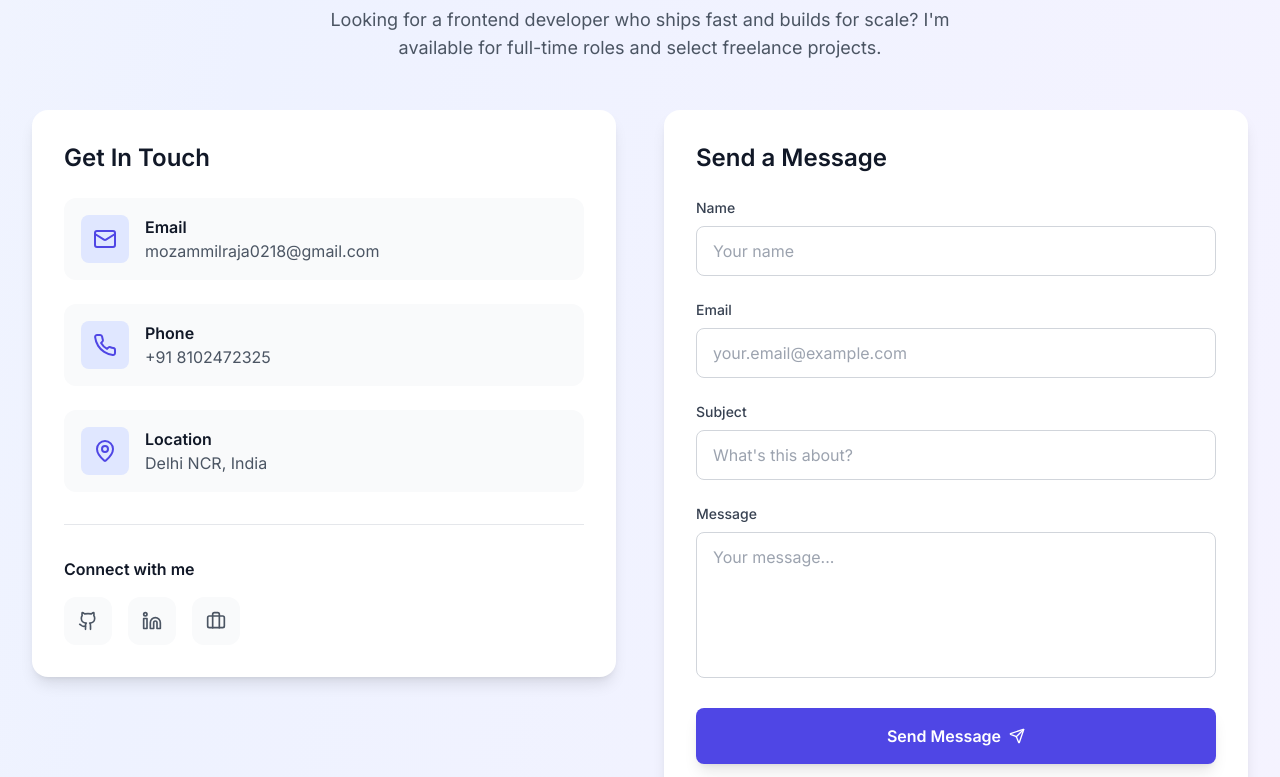
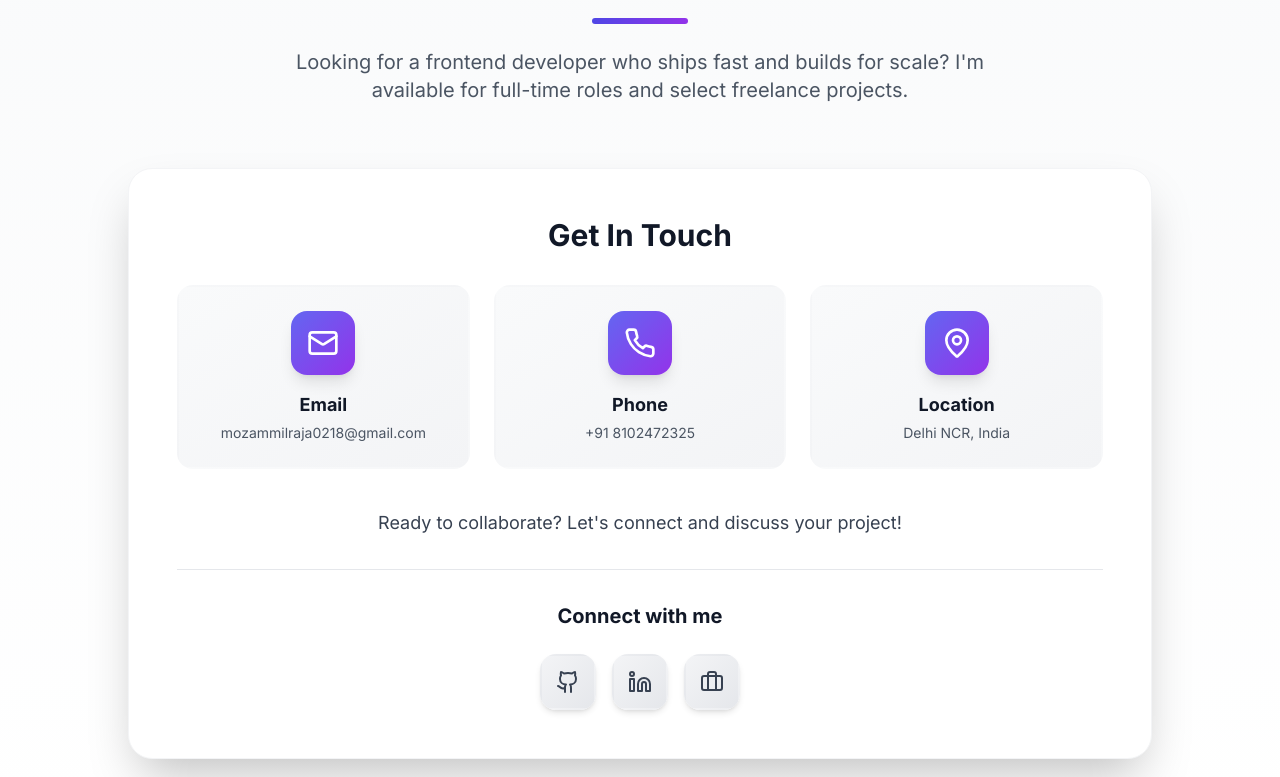
Before and after one commit to mozammilrja/mozammil_portfolio, a Next.js app: page / in a window 1280 px wide. Shown: the part 4763-5540 px from the top of the page. Built offline with nearby package versions, Linux system fonts and the light colour scheme.

Commit message:
remove contacs

```diff
--- a/components/Contact.tsx
+++ b/components/Contact.tsx
@@ -1,76 +1,39 @@
 "use client";
-import { useRef, useState, useCallback } from "react";
-import emailjs from "@emailjs/browser";
 import {
   Mail,
   Phone,
   MapPin,
   Github,
   Linkedin,
-  Send,
-  CheckCircle,
   Briefcase,
 } from "lucide-react";
 import { LINKS } from "@/lib/data/links";
 
 const Contact = () => {
-  const form = useRef<HTMLFormElement>(null);
-  const [success, setSuccess] = useState(false);
-  const [loading, setLoading] = useState(false);
-
-  const sendEmail = useCallback(
-    (e: React.FormEvent) => {
-      e.preventDefault();
-      if (!form.current) return;
-
-      setLoading(true);
-
-      emailjs
-        .sendForm(
-          process.env.NEXT_PUBLIC_EMAILJS_SERVICE_ID!,
-          process.env.NEXT_PUBLIC_EMAILJS_TEMPLATE_ID!,
-          form.current,
-          process.env.NEXT_PUBLIC_EMAILJS_PUBLIC_KEY!
-        )
-        .then(() => {
-          setSuccess(true);
-          form.current?.reset();
-        })
-        .catch((error) => console.error("FAILED...", error))
-        .finally(() => {
-          setLoading(false);
-          setTimeout(() => setSuccess(false), 5000);
-        });
-    },
-    [form]
-  );
-
   return (
     <section
       id="contact"
-      className="py-16 px-4 sm:px-6 lg:px-8">
-      <div className="max-w-7xl mx-auto">
+      className="py-20 px-4 sm:px-6 lg:px-8 bg-gradient-to-b from-gray-50 to-white dark:from-gray-900 dark:to-gray-800">
+      <div className="max-w-5xl mx-auto">
         {/* Heading */}
-        <div className="text-center mb-12">
-          <h2 className="text-3xl sm:text-4xl font-bold text-gray-900 dark:text-white mb-4">
+        <div className="text-center mb-16">
+          <h2 className="text-4xl sm:text-5xl font-bold text-gray-900 dark:text-white mb-6 leading-tight">
             Let&apos;s Build Something Great
           </h2>
-          <div className="w-20 h-1 bg-indigo-600 dark:bg-indigo-400 mx-auto mb-4" />
-          <p className="text-gray-600 dark:text-gray-300 text-lg max-w-2xl mx-auto">
+          <div className="w-24 h-1.5 bg-gradient-to-r from-indigo-600 to-purple-600 dark:from-indigo-400 dark:to-purple-400 mx-auto mb-6 rounded-full" />
+          <p className="text-gray-600 dark:text-gray-300 text-lg sm:text-xl max-w-3xl mx-auto leading-relaxed">
             Looking for a frontend developer who ships fast and builds for scale?
             I&apos;m available for full-time roles and select freelance projects.
           </p>
         </div>
 
-        <div className="grid grid-cols-1 lg:grid-cols-2 gap-12">
-          {/* Contact Info */}
-          <div className="space-y-8">
-            <div className="bg-white dark:bg-gray-800 rounded-2xl shadow-lg p-8 overflow-hidden">
-              <h3 className="text-2xl font-semibold text-gray-900 dark:text-white mb-6">
+        {/* Contact Info Card */}
+        <div className="bg-white dark:bg-gray-800 rounded-3xl shadow-2xl p-8 sm:p-12 border border-gray-100 dark:border-gray-700">
+          <h3 className="text-3xl font-bold text-gray-900 dark:text-white mb-8 text-center">
             Get In Touch
           </h3>
 
-              <div className="space-y-6">
+          <div className="grid grid-cols-1 md:grid-cols-3 gap-6 mb-10">
             {[
               {
                 label: "Email",
@@ -96,17 +59,16 @@ const Contact = () => {
                 <a
                   key={item.label}
                   href={item.href}
-                      className="flex items-center gap-4 p-4 rounded-xl transition-all duration-300 bg-gray-50 dark:bg-gray-900/50 hover:bg-indigo-50 dark:hover:bg-indigo-900/20 border border-transparent hover:border-indigo-100 dark:hover:border-indigo-900 group"
+                  className="flex flex-col items-center text-center gap-4 p-6 rounded-2xl transition-all duration-300 bg-gradient-to-br from-gray-50 to-gray-100 dark:from-gray-900/50 dark:to-gray-900/30 hover:from-indigo-50 hover:to-purple-50 dark:hover:from-indigo-900/20 dark:hover:to-purple-900/20 border-2 border-transparent hover:border-indigo-200 dark:hover:border-indigo-800 group transform hover:-translate-y-1 hover:shadow-lg"
                   aria-label={item.label}>
-                      <div
-                        className="w-12 h-12 flex-shrink-0 bg-indigo-100 dark:bg-indigo-900/50 rounded-lg flex items-center justify-center group-hover:scale-110 transition-transform duration-300">
-                        <Icon className="w-6 h-6 text-indigo-600 dark:text-indigo-400" />
+                  <div className="w-16 h-16 flex-shrink-0 bg-gradient-to-br from-indigo-500 to-purple-600 dark:from-indigo-600 dark:to-purple-700 rounded-2xl flex items-center justify-center group-hover:scale-110 transition-transform duration-300 shadow-lg">
+                    <Icon className="w-8 h-8 text-white" />
                   </div>
                   <div className="min-w-0">
-                        <p className="font-semibold text-gray-900 dark:text-white group-hover:text-indigo-600 dark:group-hover:text-indigo-400 transition-colors">
+                    <p className="font-bold text-lg text-gray-900 dark:text-white mb-1">
                       {item.label}
                     </p>
-                        <p className="text-gray-600 dark:text-gray-300 truncate">
+                    <p className="text-gray-600 dark:text-gray-300 text-sm break-words">
                       {item.value}
                     </p>
                   </div>
@@ -115,12 +77,19 @@ const Contact = () => {
             })}
           </div>
 
+          {/* Call to Action */}
+          <div className="text-center mb-8">
+            <p className="text-gray-700 dark:text-gray-300 text-lg mb-6">
+              Ready to collaborate? Let&apos;s connect and discuss your project!
+            </p>
+          </div>
+
           {/* Social Links */}
-              <div className="mt-8 pt-8 border-t border-gray-200 dark:border-gray-700">
-                <h4 className="font-semibold text-gray-900 dark:text-white mb-4">
+          <div className="pt-8 border-t border-gray-200 dark:border-gray-700">
+            <h4 className="font-bold text-xl text-gray-900 dark:text-white mb-6 text-center">
               Connect with me
             </h4>
-                <div className="flex space-x-4">
+            <div className="flex justify-center space-x-4">
               {[
                 { href: LINKS.github, icon: Github, label: "GitHub" },
                 { href: LINKS.linkedin, icon: Linkedin, label: "LinkedIn" },
@@ -131,84 +100,12 @@ const Contact = () => {
                   href={item.href}
                   target="_blank"
                   rel="noopener noreferrer"
-                      className="w-12 h-12 flex-shrink-0 bg-gray-50 dark:bg-gray-900/50 hover:bg-indigo-100 dark:hover:bg-indigo-900/50 rounded-xl flex items-center justify-center hover:scale-110 transform transition-all duration-300 border border-transparent hover:border-indigo-200 dark:hover:border-indigo-800 group"
+                  className="w-14 h-14 flex-shrink-0 bg-gradient-to-br from-gray-100 to-gray-200 dark:from-gray-700 dark:to-gray-800 hover:from-indigo-500 hover:to-purple-600 dark:hover:from-indigo-600 dark:hover:to-purple-700 rounded-2xl flex items-center justify-center hover:scale-110 transform transition-all duration-300 border-2 border-transparent hover:border-indigo-300 dark:hover:border-indigo-600 group shadow-md hover:shadow-xl"
                   aria-label={item.label}>
-                      <item.icon className="w-5 h-5 text-gray-600 dark:text-gray-400 group-hover:text-indigo-600 dark:group-hover:text-indigo-400" />
+                  <item.icon className="w-6 h-6 text-gray-700 dark:text-gray-300 group-hover:text-white transition-colors" />
                 </a>
               ))}
             </div>
-              </div>
-            </div>
-          </div>
-
-          {/* Contact Form */}
-          <div className="bg-white dark:bg-gray-800 rounded-2xl shadow-lg p-8">
-            <h3 className="text-2xl font-semibold text-gray-900 dark:text-white mb-6">
-              Send a Message
-            </h3>
-            <form ref={form} onSubmit={sendEmail} className="space-y-6">
-              {[
-                {
-                  label: "Name",
-                  type: "text",
-                  name: "name",
-                  placeholder: "Your name",
-                },
-                {
-                  label: "Email",
-                  type: "email",
-                  name: "email",
-                  placeholder: "your.email@example.com",
-                },
-                {
-                  label: "Subject",
-                  type: "text",
-                  name: "subject",
-                  placeholder: "What's this about?",
-                },
-              ].map((field) => (
-                <div key={field.name}>
-                  <label className="block text-sm font-medium text-gray-700 dark:text-gray-300 mb-2">
-                    {field.label}
-                  </label>
-                  <input
-                    type={field.type}
-                    name={field.name}
-                    required
-                    placeholder={field.placeholder}
-                    className="w-full px-4 py-3 border border-gray-300 dark:border-gray-600 dark:bg-gray-700 dark:text-white rounded-lg focus:ring-2 focus:ring-indigo-500 focus:border-transparent transition-colors"
-                  />
-                </div>
-              ))}
-
-              <div>
-                <label className="block text-sm font-medium text-gray-700 dark:text-gray-300 mb-2">
-                  Message
-                </label>
-                <textarea
-                  name="message"
-                  rows={5}
-                  required
-                  placeholder="Your message..."
-                  className="w-full px-4 py-3 border border-gray-300 dark:border-gray-600 dark:bg-gray-700 dark:text-white rounded-lg focus:ring-2 focus:ring-indigo-500 focus:border-transparent transition-colors resize-none"
-                />
-              </div>
-
-              <button
-                type="submit"
-                disabled={loading}
-                className="w-full bg-indigo-600 text-white py-4 px-6 rounded-lg font-semibold hover:bg-indigo-700 transition-colors duration-200 flex items-center justify-center shadow-lg hover:shadow-xl disabled:opacity-70 disabled:cursor-not-allowed">
-                {loading ? "Sending..." : "Send Message"}
-                {!loading && <Send className="ml-2 w-4 h-4" />}
-              </button>
-
-              {success && (
-                <div className="flex items-center mt-4 text-green-600 font-medium">
-                  <CheckCircle className="w-5 h-5 mr-2" />
-                  Message sent successfully!
-                </div>
-              )}
-            </form>
           </div>
         </div>
       </div>
```
Also changed, not shown: 1 other file (tests, documents, lock files or other folders). Lines whose indentation alone changed are shown as unchanged.
